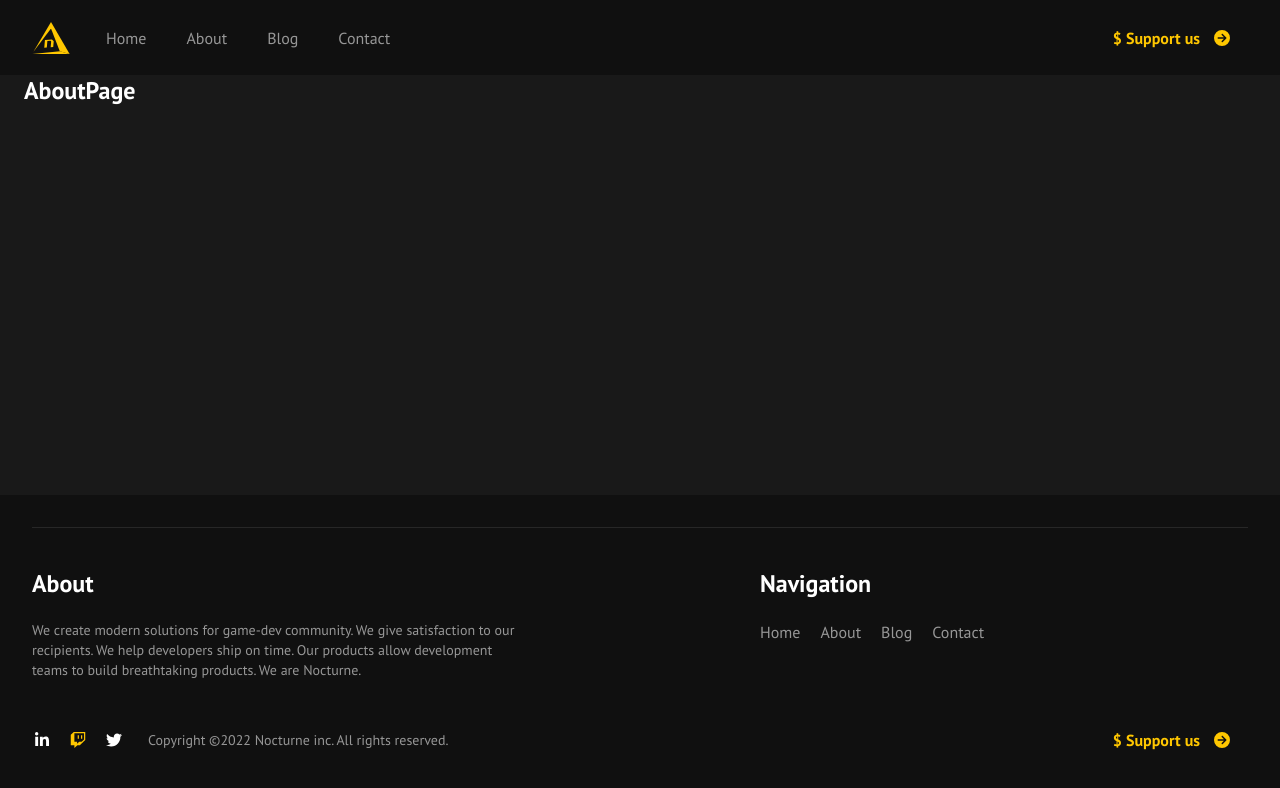
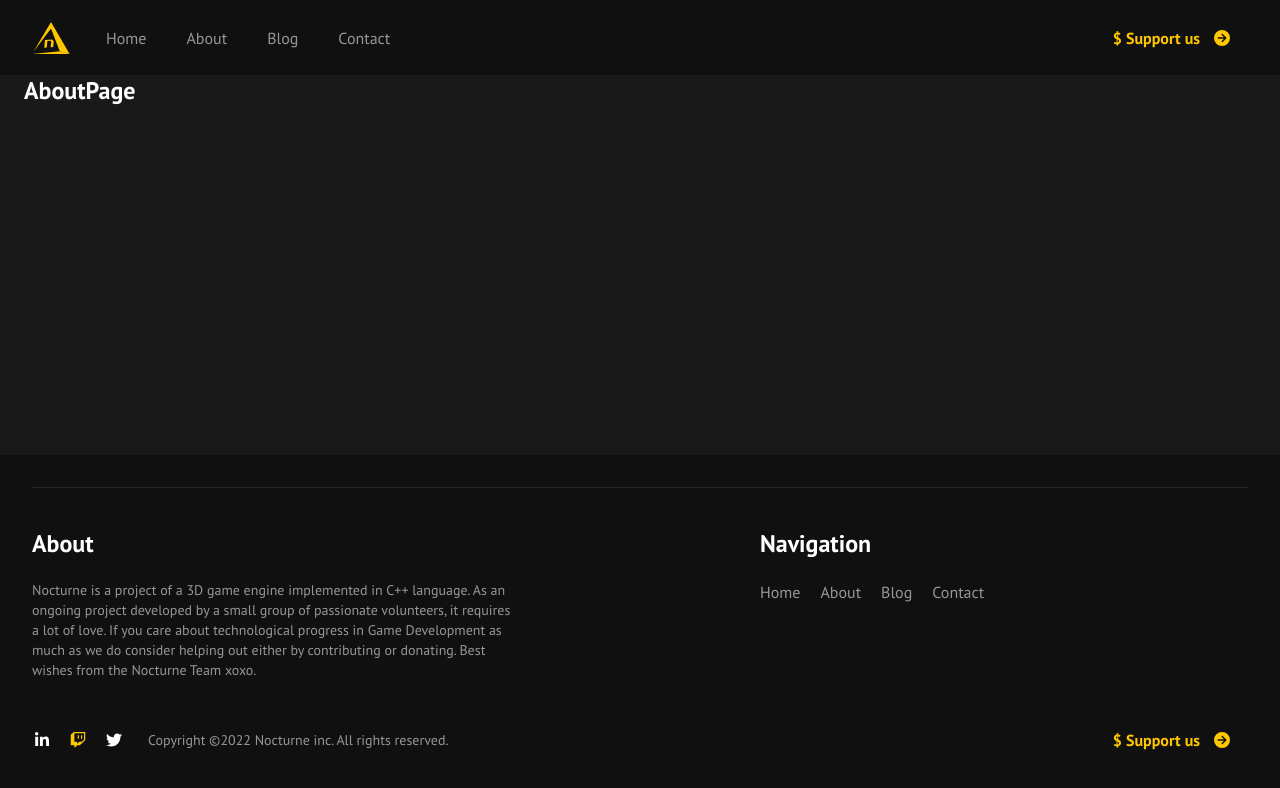
Before and after one commit to krzysztofMlczk/nocturne-blog, a Next.js app: page /about in a window 1280 px wide. Shown: the top 788 px of the page. Built offline with nearby package versions, Linux system fonts and the light colour scheme; a web font is replaced by a local one.

Commit message:
feat: content changes
- change objective titles
- change 'What is Nocturne' text

Refs: NOC-52

```diff
--- a/app/AboutSection.tsx
+++ b/app/AboutSection.tsx
@@ -10,13 +10,17 @@ export function AboutSection() {
           <div className='flex items-end'>
             <h2 className='text-white text-4xl'>Project Objectives</h2>
           </div>
-          <div>
+          <div className='max-w-[810px]'>
             <h3 className='text-white font-bold text-lg mb-3'>
               What is Nocturne?
             </h3>
             <p className='text-base text-dusty-gray'>
-              We create modern solutions and trends prevailing on the global
-              market. We give satisfaction to our recipients.
+            </p>
+            <p className='text-dusty-gray'>
+              Nocturne is a project of a 3D game engine implemented in C++
+              language. It is developed by a few passionate volunteers, so it requires a lot of love.
+              If you care about Game Dev consider contributing or donating. Best wishes xoxo. <br/>
+              <span className='text-dusty-gray-300 font-bold'>~ The Nocturne team</span>
             </p>
           </div>
         </div>
@@ -25,7 +29,7 @@ export function AboutSection() {
             <p className='absolute -top-3 right-5 md:-top-10 md:-right-10 lg:-top-14 lg:-right-12 text-supernova opacity-10 text-[100px] md:text-[150px] lg:text-[200px]'>
               O1
             </p>
-            <h2 className='text-white text-2xl my-5'>Cooperations</h2>
+            <h2 className='text-white text-2xl my-5'>Game Engine</h2>
             <p className='text-dusty-gray text-base'>
               We are introducing new products in our department - a paid
               subscription that gives access to our special departments on the
@@ -36,7 +40,7 @@ export function AboutSection() {
             <p className='absolute -top-3 right-5 md:top-auto md:-bottom-20 md:-right-5 lg:-bottom-32 lg:-right-10 text-transparent opacity-10 text-[100px] md:text-[150px] lg:text-[200px] text-stroke-supernova'>
               O2
             </p>
-            <h2 className='text-white text-2xl my-5'>Premium</h2>
+            <h2 className='text-white text-2xl my-5'>Editor Tools</h2>
             <p className='text-dusty-gray text-base'>
               We have a specially dedicated system for the use of modern
               technology and we are introducing a monthly subscription to
@@ -47,7 +51,7 @@ export function AboutSection() {
             <p className='absolute -top-3 right-5 md:-top-24 md:-right-7 lg:-top-32 lg:-right-10 text-supernova opacity-40 text-[100px] md:text-[150px] lg:text-[200px]'>
               O3
             </p>
-            <h2 className='text-white text-2xl my-5'>Support</h2>
+            <h2 className='text-white text-2xl my-5'>Best DX</h2>
             <p className='text-dusty-gray text-base'>
               Quick contact with representatives and priority repair services.
               We guarantee a quick solution to problems for customers who have a
--- a/components/Footer.tsx
+++ b/components/Footer.tsx
@@ -14,10 +14,12 @@ export function Footer() {
           <div className='flex flex-col gap-5'>
             <h3 className='text-white text-2xl font-bold'>About</h3>
             <p className='text-dusty-gray text-sm'>
-              We create modern solutions for game-dev community. We give
-              satisfaction to our recipients. We help developers ship on time.
-              Our products allow development teams to build breathtaking
-              products. We are Nocturne.
+              Nocturne is a project of a 3D game engine implemented in C++
+              language. As an ongoing project developed by a small group of
+              passionate volunteers, it requires a lot of love. If you care
+              about technological progress in Game Development as much as we do
+              consider helping out either by contributing or donating. Best
+              wishes from the Nocturne Team xoxo.
             </p>
           </div>
           <div className='flex flex-col gap-5'>
```
